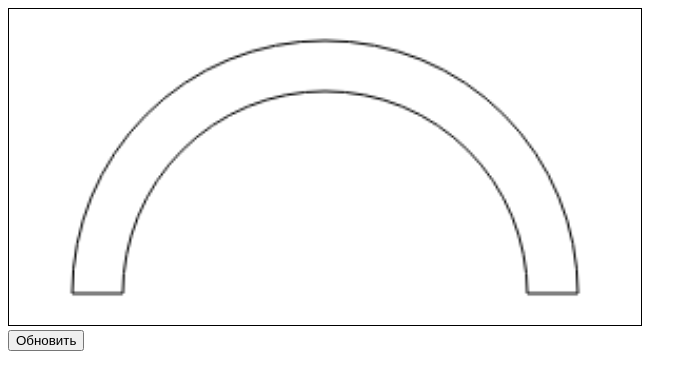
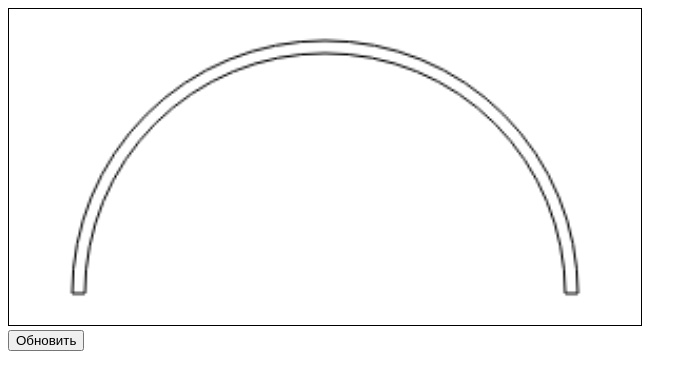
Before and after one commit to MaryGorshkova/Gauge, a plain HTML site: page index.html in a window 1280 px wide. Shown: the whole page, without its empty margins (0-697 px from the left). Drawn offline with Linux system fonts and the light colour scheme.

Commit message:
turn into real component

```diff
--- a/index.html
+++ b/index.html
@@ -10,10 +10,23 @@
 			border: 1px solid #000;
 		}
 	</style>
+
 	<script type="text/javascript" src="script.js"></script>
+
 </head>
+
 <body>
 	<canvas id="canvElement"></canvas>
+
+	<script type="text/javascript">
+		var target = document.getElementById('canvElement');
+		var gauge = new Gauge(target);
+		gauge.applySettings(1);
+		gauge.value = 3;
+		gauge.maxValue = 6;
+
+	</script>
+
 	<form>
 		<button id="refresh_btn">Обновить</button>
 	</form>
--- a/script.js
+++ b/script.js
@@ -1,16 +1,32 @@
 
-document.addEventListener('DOMContentLoaded', DrawCounter)
+function Gauge(canv){
 
-function DrawCounter() {
-	var canv = document.getElementById('canvElement');
+	var value = null;
+	var maxValue = null;
 	var gaugeField = canv.getContext('2d');
+
+	Object.defineProperty(this, 'value', {
+		get: function() { return value },
+		set: function(val) { value = val; console.log(this.value)}
+	})
+
+	Object.defineProperty(this, 'maxValue', {
+		get: function() { return maxValue },
+		set: function(val) { maxValue = val; console.log(this.maxValue)}
+	})
+
+	this.applySettings = function (settings){
+		console.log('set started');
 		gaugeField.beginPath();
 		var x = canv.width*0.5;
 		var y = canv.height*0.9;
 		var r = canv.width*0.4;
 		gaugeField.arc(x,y,r,1*Math.PI,0*Math.PI);
-	var ri = r*0.8;
+		var ri = r*0.95;
 		gaugeField.arc(x,y,ri,0*Math.PI,1*Math.PI, true);
 		gaugeField.closePath();
 		gaugeField.stroke();
 	}
+
+
+}
```
Lines whose indentation alone changed are shown as unchanged.
